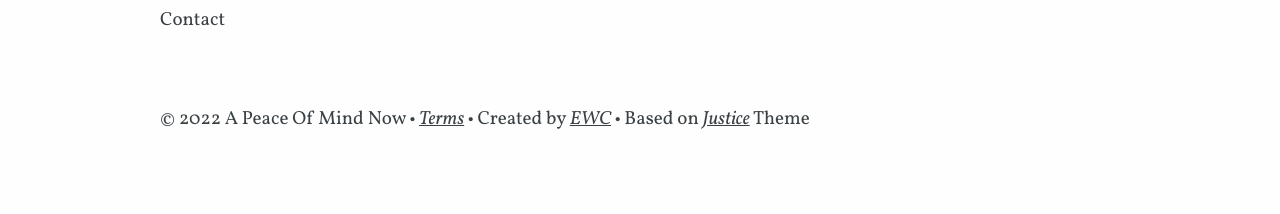
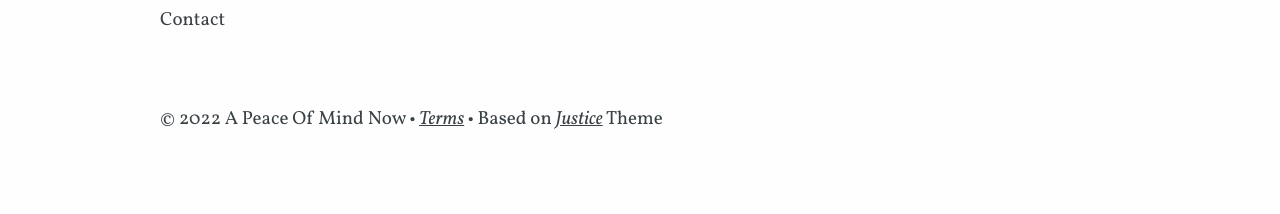
Before and after one commit to eyedarts/a-peace-of-mind-now, a Jekyll site: the page built from index.html, in a window 1280 px wide. Shown: the part 1468-1682 px from the top of the page. Built offline with Jekyll 4.4.1, drawn with Linux system fonts in a browser that asks for light colours; some web fonts are replaced.

Commit message:
Remove EWC link from footer

```diff
--- a/_layouts/default.html
+++ b/_layouts/default.html
@@ -105,8 +105,6 @@
 					&copy; {{ site.time | date: '%Y' }} {{ site.data.company.title }} &bull;
 					<a href="{{ site.baseurl }}/terms/">Terms</a>
 					&bull;
-          Created by <a href="https://eyedarts.com">EWC</a>
-          &bull;
           Based on <a href="https://github.com/CloudCannon/justice-jekyll-template">Justice</a> Theme
 				</p>
 			</div>
```
